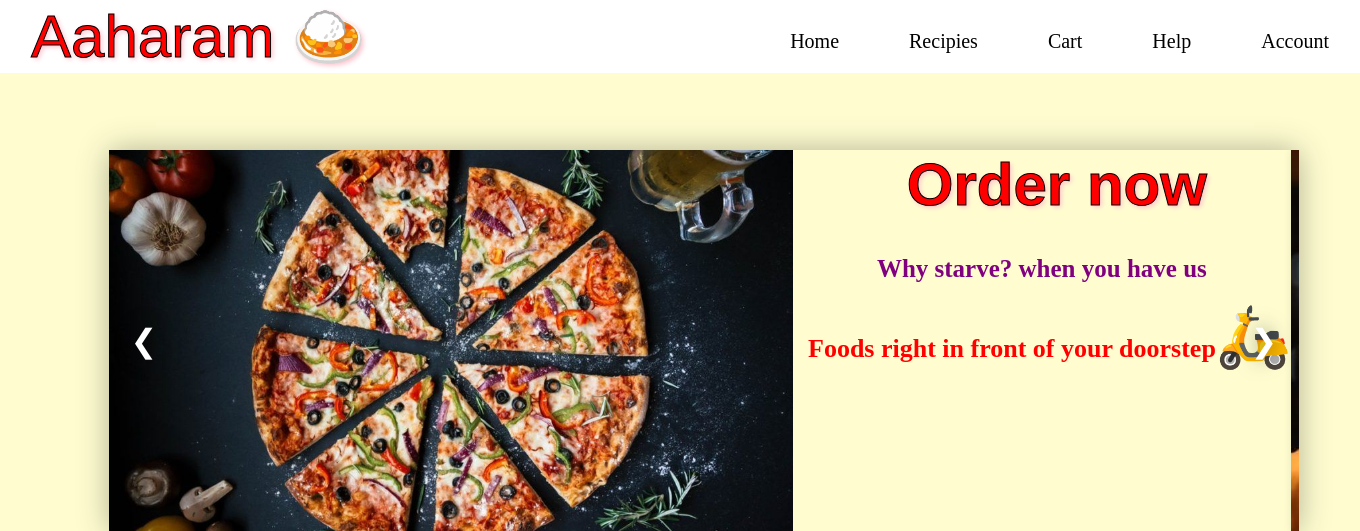
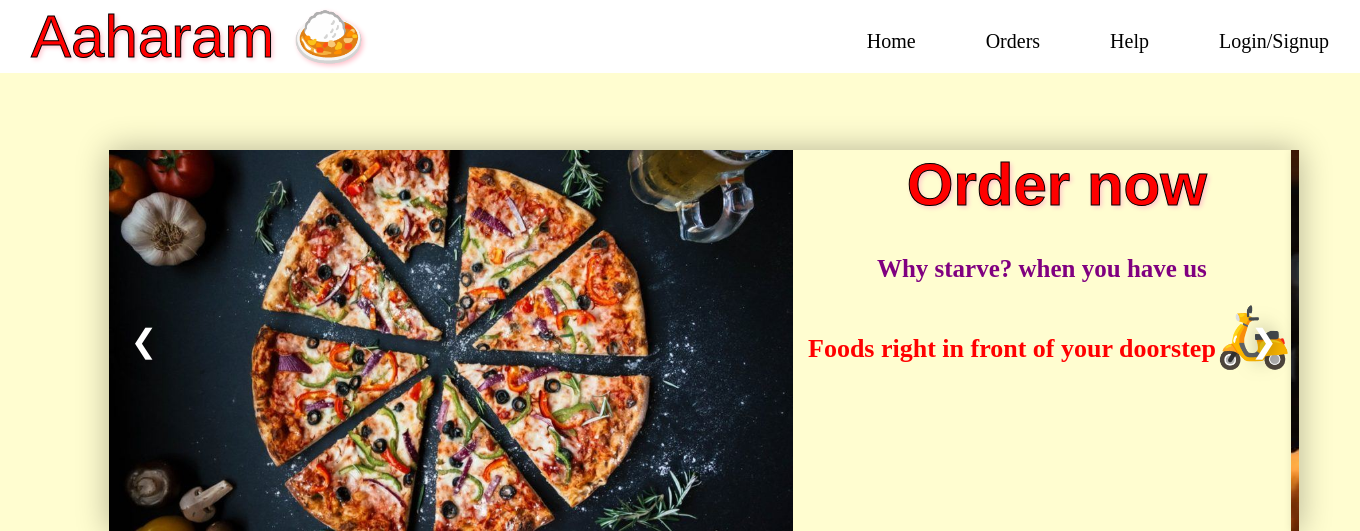
Before and after one commit to Bhuvana-Atmakuri/Django1, a Django app: page /home in a window 1360 px wide. Shown: the top 531 px of the page. Run offline with Django 4.2, Linux system fonts and the light colour scheme.

Commit message:
Pictures

```diff
--- a/Django_programs/Food/Hospitality/templates/hello.html
+++ b/Django_programs/Food/Hospitality/templates/hello.html
@@ -84,10 +84,9 @@
     <nav class="navigation bar">
     <ul class="unordered">
         <li><a href="">Home</a></li>
-        <li><a href="About">Recipies</a></li>
-        <li><a href="con">Cart</a></li>
-        <li><a href="lo2">Help</a></li>
-        <li><a href="lo1">Account</a></li>
+        <li><a href="About">Orders</a></li>
+        <li><a href="con">Help</a></li>
+        <li><a href="lo1">Login/Signup</a></li>
     </ul>
     </nav>
 </div>
```
Also changed, not shown: Django_programs/Food/Hospitality/templates/orderin1.html (+10 -10 lines), Django_programs/Food/db.sqlite3.
